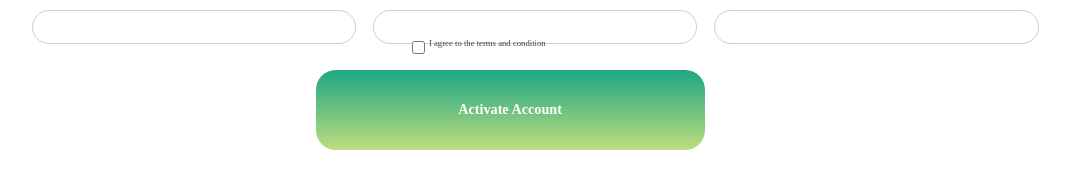
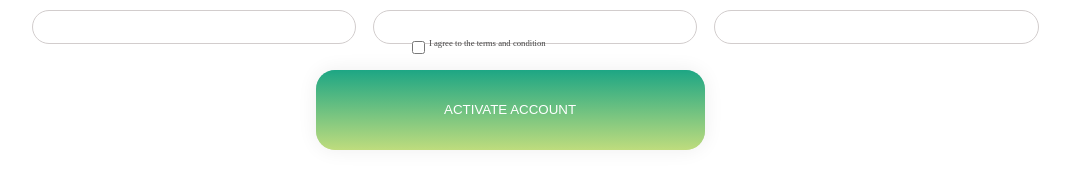
Before and after one commit to matrolat/IconnectI, a React (Create React App) app in the folder client/: page /Activation in a window 1280 px wide. Shown: the part 564-752 px from the top of the page, without its empty margins (158-1228 px from the left). Built offline with nearby package versions, Linux system fonts and the light colour scheme.

Commit message:
Activation Button updated

```diff
--- a/client/src/Pages/Company_Activation/Company_Activation.css
+++ b/client/src/Pages/Company_Activation/Company_Activation.css
@@ -138,7 +138,6 @@
   position: absolute;
   /* align-items: flex-start; */
   /* flex-shrink: 1; */
-  background-color: yellow;
   /* padding: 0;
   margin: 0; */
 }
@@ -176,6 +175,7 @@
   width: 170.357421875px;
   height: 13.447265625px;
   display: flex;
+  flex-direction: row;
   position: absolute;
   align-items: flex-start;
   flex-shrink: 1;
--- a/client/src/Pages/Company_Activation/Company_Activation.jsx
+++ b/client/src/Pages/Company_Activation/Company_Activation.jsx
@@ -1,10 +1,17 @@
 import React from 'react'
 import './Company_Activation.css'
 import MainLogo from "../../Components/Main_Logo/MainLogo";
+import { makeStyles } from '@material-ui/core/styles';
+import { buttonStyles } from '../../Constants/Css';
 
+const useStyles = makeStyles((theme) => ({
+  btnStyles: buttonStyles
+}));
 
 export default function
 () {
+  const classes = useStyles();
+
   return (
     <div>
         <div class="company-activation-container">
@@ -124,10 +131,12 @@ export default function
                 <span>I agree to the terms and condition</span>
               </span>
             </div>
+
+
             <div class="company-activation-frame6">
-              <span class="company-activation-text20">
-                <span>Activate Account</span>
-              </span>
+            <button type='submit' className={classes.btnStyles} style={{height:80, width:389}}>
+            <span ><span>Activate Account</span></span>
+            </button>
             </div>
           </div>
 
```
